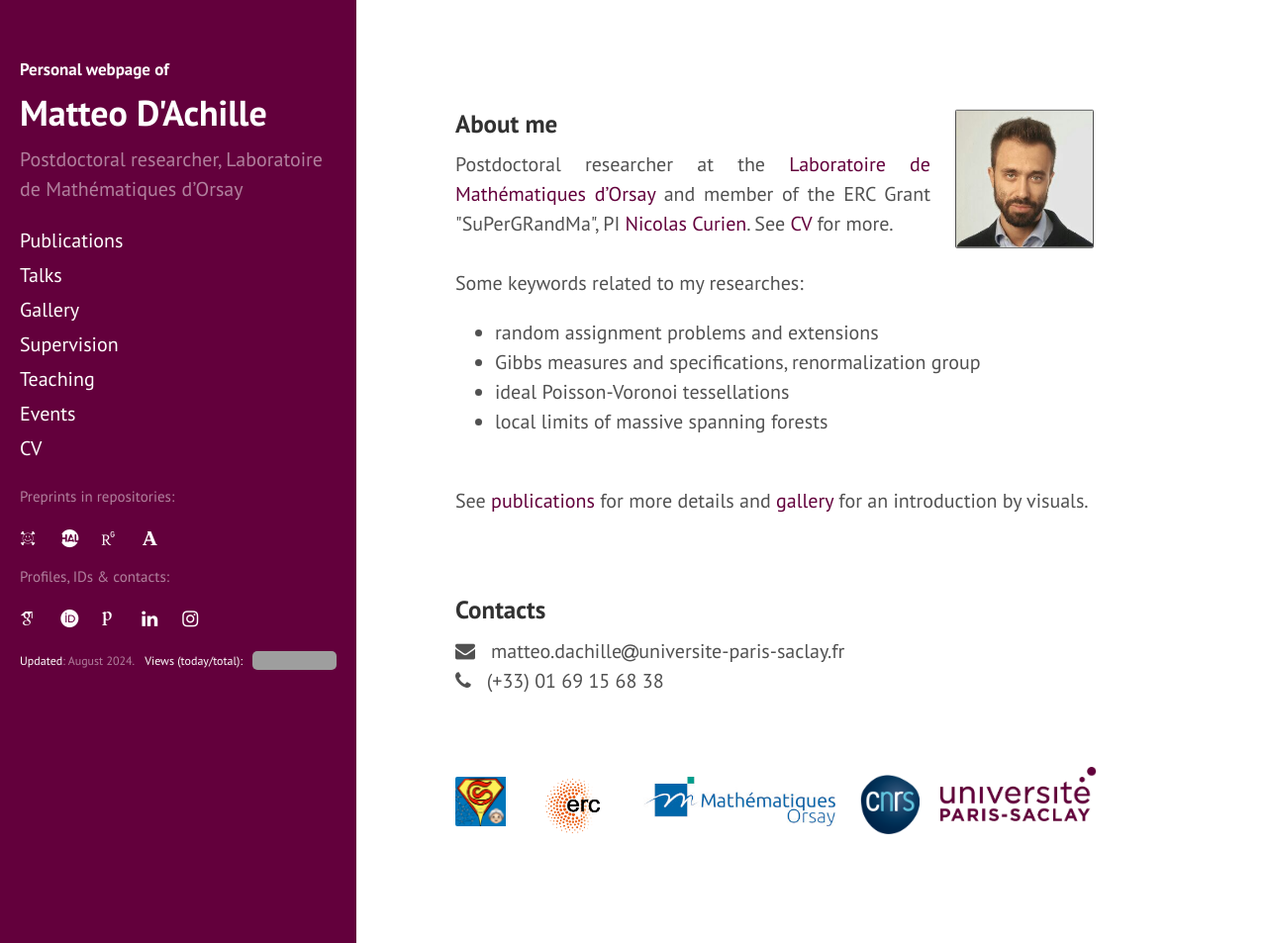
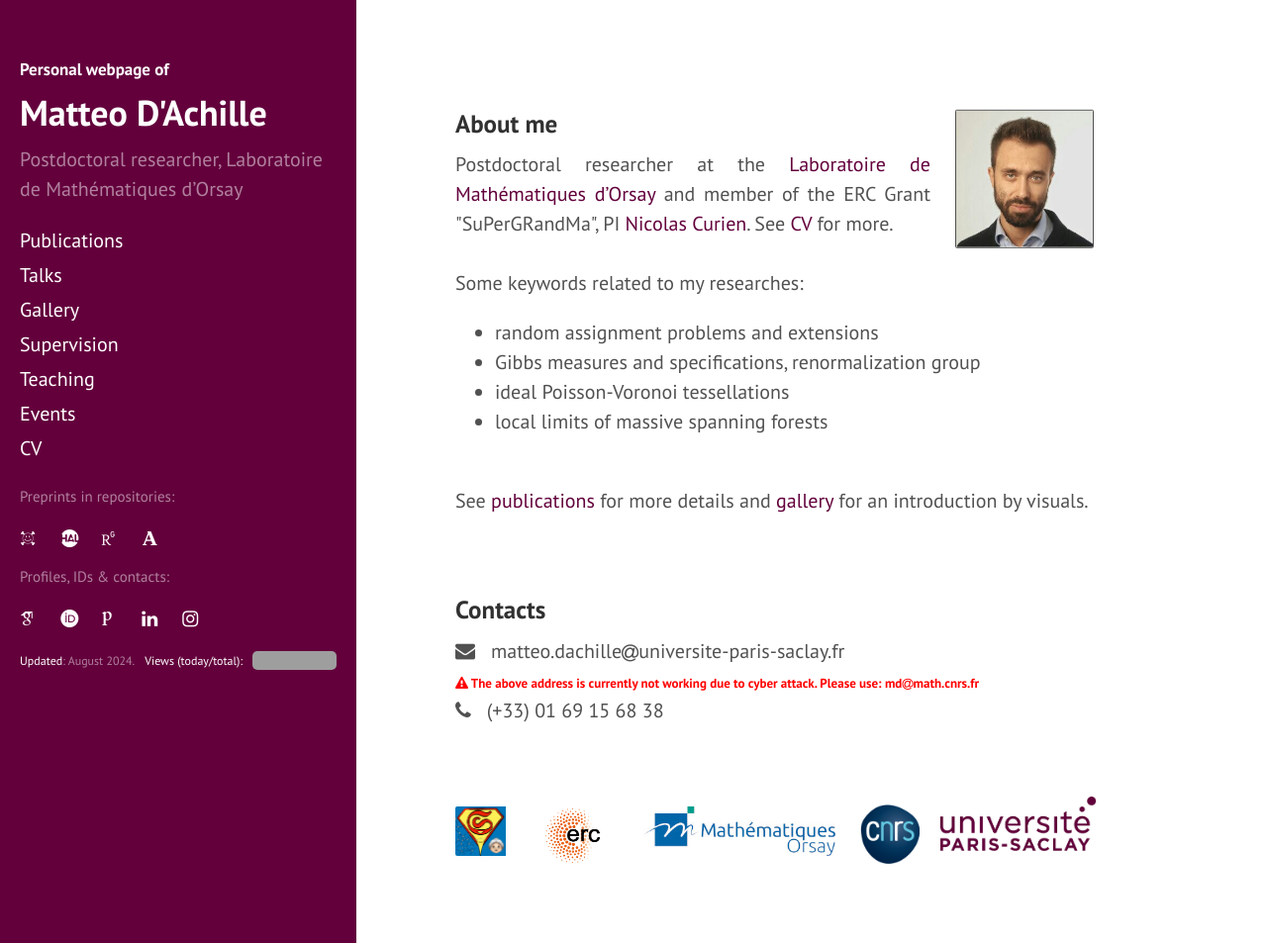
Before and after one commit to matteodachille/matteodachille.github.io, a Jekyll site: the page built from index.html, in a window 1280 px wide and 953 px high. Shown: the whole window at 99% size. Built offline with Jekyll 4.4.1, drawn with Linux system fonts in a browser that asks for light colours; nearby versions of some CDN libraries; some web fonts are replaced; the list of posts is cut into pages by our own code; grey boxes are pictures that could not be loaded.

Commit message:
Updated e-mail address

```diff
--- a/index.html
+++ b/index.html
@@ -35,9 +35,8 @@
 
 <h3>Contacts</h3>
 
-
-
 <i class="fa fa-envelope" aria-hidden="true"></i> &nbsp; matteo.dachille<i class="fa fa-at" style="vertical-align: middle;"></i>universite-paris-saclay.fr <br/>
+<a href="https://www.leparisien.fr/high-tech/luniversite-de-paris-saclay-visee-par-une-cyberattaque-par-rancongiciel-12-08-2024-MRWV6N2S6ZDN5CIHR4VY5PZEDY.php" target="_blank" style="color: red; font-weight: bold;font-size: 13px;"><i class="fa fa-exclamation-triangle" aria-hidden="true"></i> The above address is currently not working due to cyber attack. Please use: md<i class="fa fa-at" style="vertical-align: middle;"></i>math.cnrs.fr </a><br/>
 
 <i class="fa fa-phone" aria-hidden="true"></i> &nbsp;  (+33) 01 69 15 68 38 <br/>
 
```
